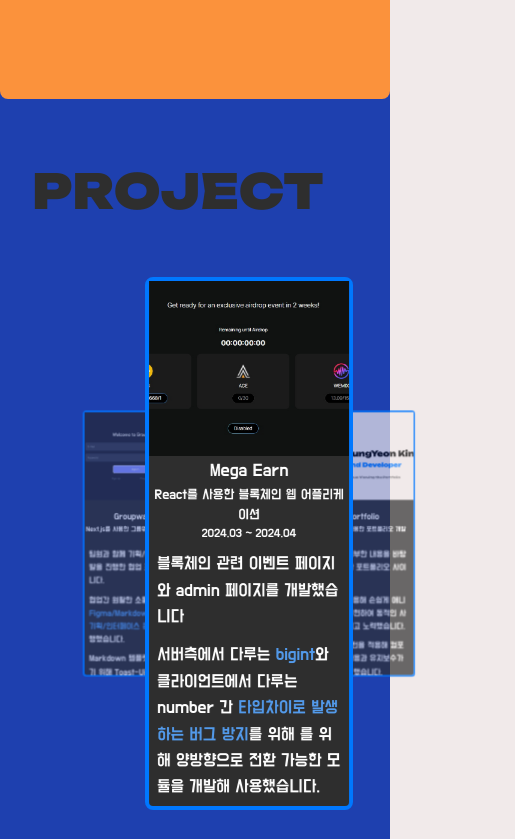
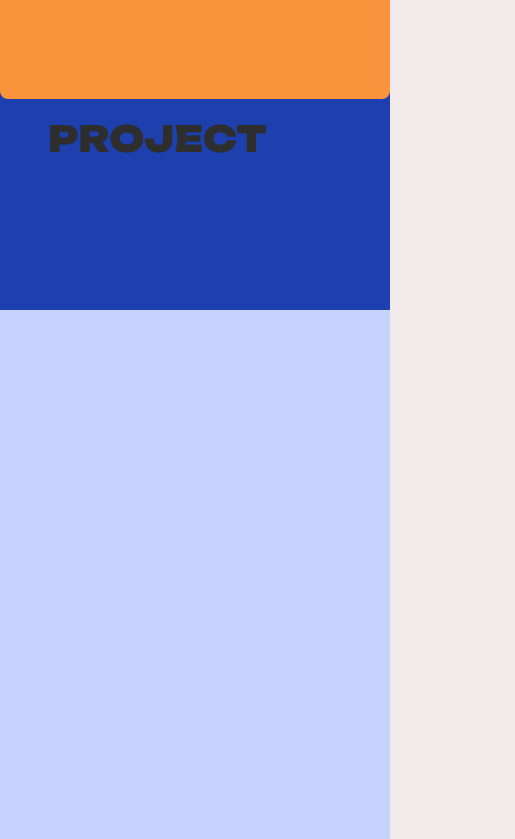
Before and after one commit to augusstt06/portfolio, a Next.js app: page /portfolio in a window 390 px wide. Shown: the part 805-1644 px from the top of the page, 515 px wide, since content can reach past the window. Built offline with nearby package versions, Linux system fonts and the light colour scheme.

Commit message:
fix: responsive ui - project

```diff
--- a/src/app/globals.css
+++ b/src/app/globals.css
@@ -27,6 +27,7 @@
 }
 @layer base {
   body {
+    width: 100vw;
     font-family: 'Unbounded';
     /* background-color: #352f44; */
     background-color: #f1eaea;
--- a/src/app/page.tsx
+++ b/src/app/page.tsx
@@ -21,7 +21,7 @@
 
   return (
     // <main className="bg-[url('/bg.jpg')] bg-no-repeat bg-center bg-cover h-[100vh] w-[100vw]">
-    <main className="min-h-screen">
+    <main className="min-h-screen w-full">
       <Main />
     </main>
     // </main>
--- a/src/components/molecules/carousel/Carousel.tsx
+++ b/src/components/molecules/carousel/Carousel.tsx
@@ -92,7 +92,7 @@
               }}
             >
               <div
-                className={`bg-[#2e2e2e] w-full h-full rounded-lg border-4 border-[var(--main-color)] grid md:grid-cols-2 md:grid-rows-1 grid-rows-3 korean-font`}
+                className={`hidden lg:grid bg-[#2e2e2e] w-full h-full rounded-lg border-4 border-[var(--main-color)]  md:grid-cols-2 lg:grid-rows-1 grid-rows-3 korean-font`}
               >
                 <div className="md:col-span-1 row-span-1">
                   <img
--- a/src/components/organisms/aboutme/TopSection.tsx
+++ b/src/components/organisms/aboutme/TopSection.tsx
@@ -19,7 +19,7 @@
         />
       </div>
       {/* <div className="absolute left-1/2 -translate-x-1/2">dd</div> */}
-      <div className="md:hiddenw-full h-full col-flex justify-center items-center text-4xl text-center text-[#2e2e2e] uppercase space-y-4">
+      <div className="md:hidden w-full h-full col-flex justify-center items-center text-4xl text-center text-[#2e2e2e] uppercase space-y-4">
         <p>
           A Steadily{' '}
           <span className="text-[var(--main-color)] border-b-8 border-[var(--main-color)]">
--- a/src/components/organisms/project/BottomSection.tsx
+++ b/src/components/organisms/project/BottomSection.tsx
@@ -239,7 +239,7 @@
 
   return (
     <article
-      className={`${isTopSectionEnd ? '' : 'opacity-0'} relative row-span-3 simple-transition`}
+      className={`${isTopSectionEnd ? '' : 'opacity-0'} relative row-span-3 simple-transition bg-indigo-200 flex flex-row lg:inline-block`}
     >
       <Carousel
         cards={cards}
--- a/src/components/organisms/project/TopSection.tsx
+++ b/src/components/organisms/project/TopSection.tsx
@@ -12,11 +12,14 @@
     <article className="relative text-2xl font-bold row-span-1">
       <FadeInText
         text="Project"
-        className="top-1/4 md:left-20 xl:left-40 xxl:left-[30rem] left-8 xl:text-6xl absolute text-5xl uppercase text-[#2e2e2e]"
+        className="md:block hidden top-1/4 md:left-20 xl:left-40 xxl:left-[30rem] left-8 xl:text-6xl absolute text-5xl uppercase text-[#2e2e2e]"
         onAnimationEnd={() => {
           setIsTopSectionEnd(true)
         }}
       />
+      <div className="md:hidden w-full h-full items-left justify-center pl-12 text-4xl text-left text-[#2e2e2e] uppercase space-y-4">
+        <p>project</p>
+      </div>
     </article>
   )
 }
--- a/src/components/page/Portfolio.tsx
+++ b/src/components/page/Portfolio.tsx
@@ -1,15 +1,15 @@
 'use client'
 import { Element } from 'react-scroll'
 
-import { ABOUTME, CONTACT, PROJECT } from '@/constant'
+import { ABOUTME, PROJECT } from '@/constant'
 
 import AboutMe from '@/components/template/AboutMe'
-import Contact from '@/components/template/Contact'
+// import Contact from '@/components/template/Contact'
 import Project from '@/components/template/Project'
 
 export default function Portfoilo() {
   return (
-    <section>
+    <section className="w-[100vw]">
       <Element name={ABOUTME}>
         <AboutMe />
       </Element>
@@ -17,9 +17,9 @@
       <Element name={PROJECT}>
         <Project />
       </Element>
-      <Element name={CONTACT}>
+      {/* <Element name={CONTACT}>
         <Contact />
-      </Element>
+      </Element> */}
     </section>
   )
 }
--- a/src/components/template/AboutMe.tsx
+++ b/src/components/template/AboutMe.tsx
@@ -13,7 +13,7 @@
     // FIXME: top-padding 조정하기
     <section
       id={ABOUTME}
-      className="h-screen pt-12 grid grid-rows-3 bg-red-600"
+      className="h-screen w-full pt-12 grid grid-rows-3 bg-red-600"
     >
       <TopSection setIsTopSectionEnd={setIsTopSectionEnd} />
       <BottomSection isTopSectionEnd={isTopSectionEnd} />
```
